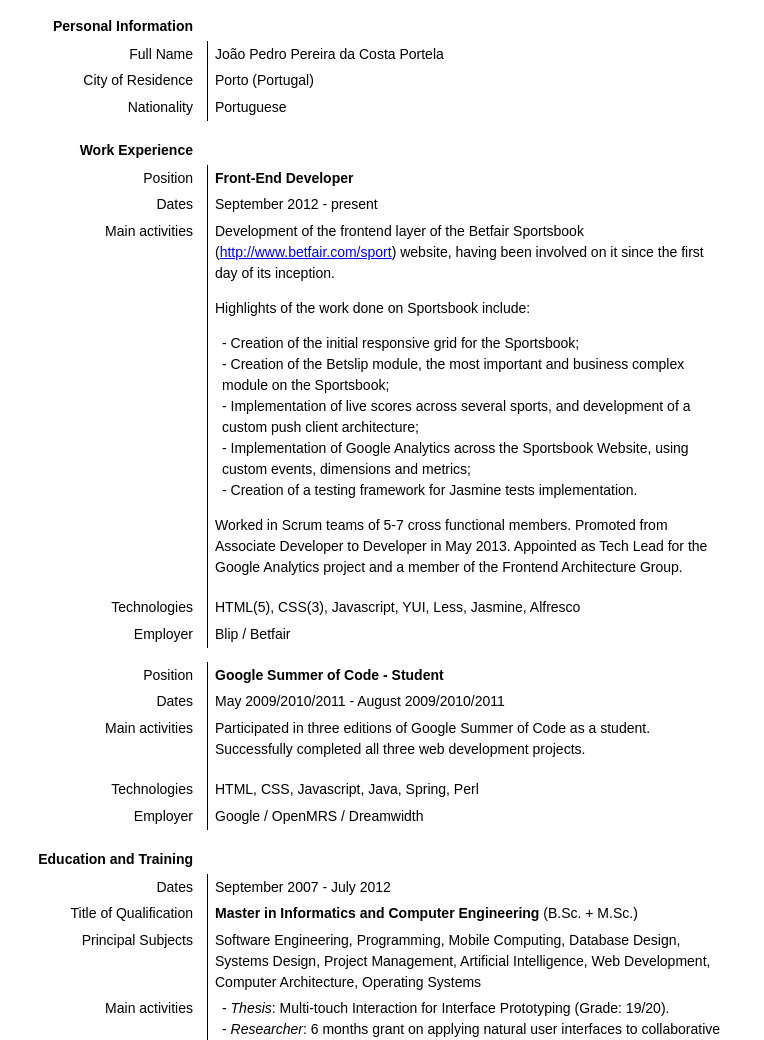
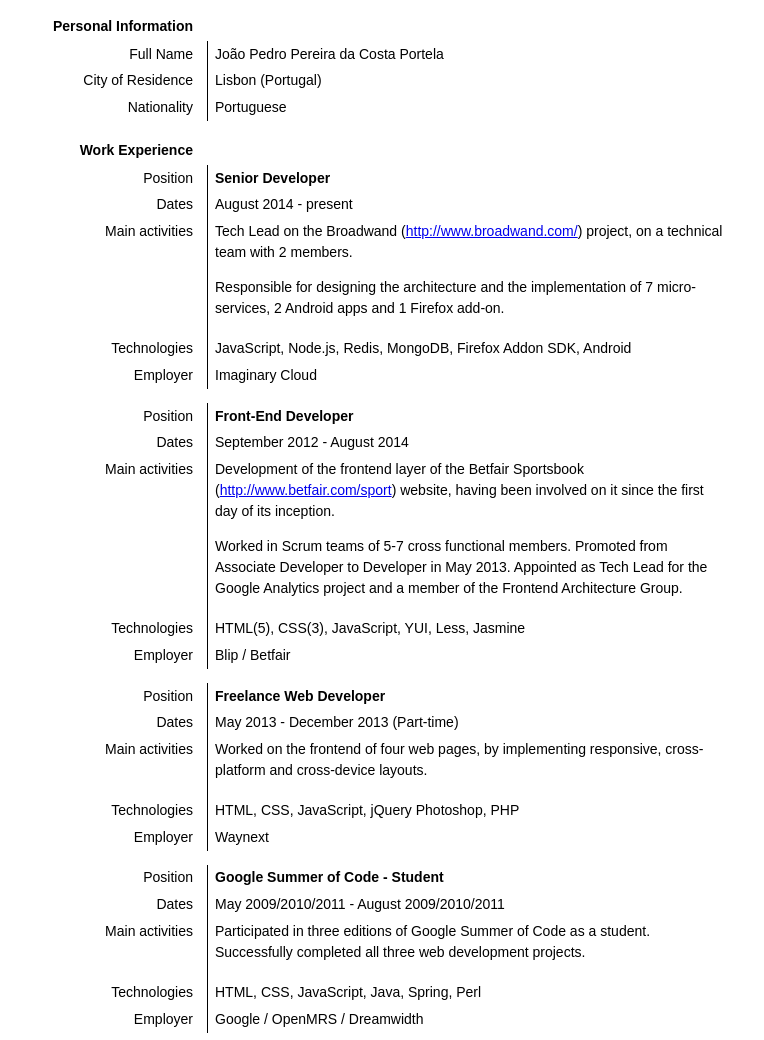
Before and after one commit to jportela/jportela.github.io, a website: page cv/index.html in a window 1280 px wide. Shown: the part 106-1146 px from the top of the page, without its empty margins (258-1022 px from the left). Drawn offline with Linux system fonts and the light colour scheme.

Commit message:
Updating CV

```diff
--- a/cv/index.html
+++ b/cv/index.html
@@ -1,5 +1,5 @@
 <!doctype html>
-<html>
+<html lang="en">
     <head>
         <meta charset="UTF-8">
         <title>Curriculum Vitae - João Portela</title>
@@ -33,7 +33,7 @@
                 <dd>João Pedro Pereira da Costa Portela</dd>
 
                 <dt>City of Residence</dt>
-                <dd>Porto (Portugal)</dd>
+                <dd>Lisbon (Portugal)</dd>
 
                 <dt>Nationality</dt>
                 <dd>Portuguese</dd>
@@ -42,32 +42,43 @@
             <h3>Work Experience</h3>
             <dl class="work-experience">
                 <dt>Position</dt>
+                <dd><strong>Senior Developer</strong></dd>
+
+                <dt>Dates</dt>
+                <dd>August 2014 - present</dd>
+
+                <dt>Main activities</dt>
+                <dd>
+                    <p>Tech Lead on the Broadwand (<a href ="http://www.broadwand.com/" target="_blank">http://www.broadwand.com/</a>) project, on a technical team with 2 members.
+                    <p>Responsible for designing the architecture and the implementation of 7 micro-services, 2 Android apps and 1 Firefox add-on.</p>
+                </dd>
+
+                <dt>Technologies</dt>
+                <dd>JavaScript, Node.js, Redis, MongoDB, Firefox Addon SDK, Android</dd>
+
+                <dt>Employer</dt>
+                <dd>Imaginary Cloud</dd>
+            </dl>
+            <dl class="work-experience">
+                <dt>Position</dt>
                 <dd><strong>Front-End Developer</strong></dd>
 
                 <dt>Dates</dt>
-                <dd>September 2012 - present</dd>
+                <dd>September 2012 - August 2014</dd>
 
                 <dt>Main activities</dt>
                 <dd>
                     <p>Development of the frontend layer of the Betfair Sportsbook (<a href="http://www.betfair.com/sport/" target="_blank">http://www.betfair.com/sport</a>) website, having been involved on it since the first day of its inception.</p>
-                    <p>Highlights of the work done on Sportsbook include:</p>
-                    <ul>
-                        <li>Creation of the initial responsive grid for the Sportsbook;</li>
-                        <li>Creation of the Betslip module, the most important and business complex module on the Sportsbook;</li>
-                        <li>Implementation of live scores across several sports, and development of a custom push client architecture;</li>
-                        <li>Implementation of Google Analytics across the Sportsbook Website, using custom events, dimensions and metrics;</li>
-                        <li>Creation of a testing framework for Jasmine tests implementation.</li>
-                    </ul>
                     <p>Worked in Scrum teams of 5-7 cross functional members. Promoted from Associate Developer to Developer in May 2013. Appointed as Tech Lead for the Google Analytics project and a member of the Frontend Architecture Group.</p>
                 </dd>
 
                 <dt>Technologies</dt>
-                <dd>HTML(5), CSS(3), Javascript, YUI, Less, Jasmine, Alfresco</dd>
+                <dd>HTML(5), CSS(3), JavaScript, YUI, Less, Jasmine</dd>
 
                 <dt>Employer</dt>
                 <dd>Blip / Betfair</dd>
             </dl>
-            <dl class="work-experience" style="display:none">
+            <dl class="work-experience">
                 <dt>Position</dt>
                 <dd><strong>Freelance Web Developer</strong></dd>
 
@@ -83,7 +94,7 @@
                 </dd>
 
                 <dt>Technologies</dt>
-                <dd>HTML, CSS, Javascript, jQuery Photoshop, PHP</dd>
+                <dd>HTML, CSS, JavaScript, jQuery Photoshop, PHP</dd>
 
                 <dt>Employer</dt>
                 <dd>Waynext</dd>
@@ -104,7 +115,7 @@
                 </dd>
 
                 <dt>Technologies</dt>
-                <dd>HTML, CSS, Javascript, Java, Spring, Perl</dd>
+                <dd>HTML, CSS, JavaScript, Java, Spring, Perl</dd>
 
                 <dt>Employer</dt>
                 <dd>Google / OpenMRS / Dreamwidth</dd>
@@ -147,6 +158,7 @@
                     <ul>
                         <li>Ability to work in teams and under pressure, through tight deadlines, while maintaining optimism and a good vibe around the team.</li>
                         <li>Experience in mentoring junior developers, code reviews and dealing with stakeholders from several backgrounds.</li>
+                        <li>Strong sense of responsability, accountability and proactivity, by having worked directly with the clients.
                     </ul>
                 </dd>
 
@@ -154,16 +166,16 @@
                 <dd>
                     <p><strong>Expertise in:</strong></p>
                     <ul>
-                        <li><strong>Languages</strong>: Javascript, HTML, CSS, Java, C++</li>
-                        <li><strong>Frameworks/APIs</strong>: YUI, jQuery, Jasmine, Less</li>
-                        <li><strong>Tools</strong>: Git, Rally, Balsamiq Mockups, IntelliJ IDEA, Sublime Text</li>
+                        <li><strong>Languages</strong>: JavaScript (ES5/ES6), HTML, CSS, Java, C++</li>
+                        <li><strong>Frameworks/APIs</strong>: Node.js, YUI, jQuery, mocha, Jasmine, Less</li>
+                        <li><strong>Tools</strong>: Git, Redmine, Balsamiq Mockups, IntelliJ IDEA, Atom</li>
                         <li><strong>Methodologies</strong>: Scrum</li>
                     </ul>
                     <p><strong>Familiar with:</strong></p>
                     <ul>
                         <li><strong>Languages</strong>: C, C#, PHP, SQL, Ruby, Python</li>
-                        <li><strong>Frameworks/APIs</strong>: Spring, Rails, Kivy, OpenGL, RequireJS, NodeJS, Backbone</li>
-                        <li><strong>Tools</strong>: Eclipse, Photoshop, SVN, Jenkins, Netbeans, Grunt</li>
+                        <li><strong>Frameworks/APIs</strong>:  React, Backbone, Android, Rails, OpenGL</li>
+                        <li><strong>Tools</strong>: Eclipse, Photoshop, SVN, Jenkins, Sketch, Grunt</li>
                         <li><strong>Methodologies</strong>: Kanban, XP, TSP/PSP, User-Centered Design</li>
 
                     </ul>
```
